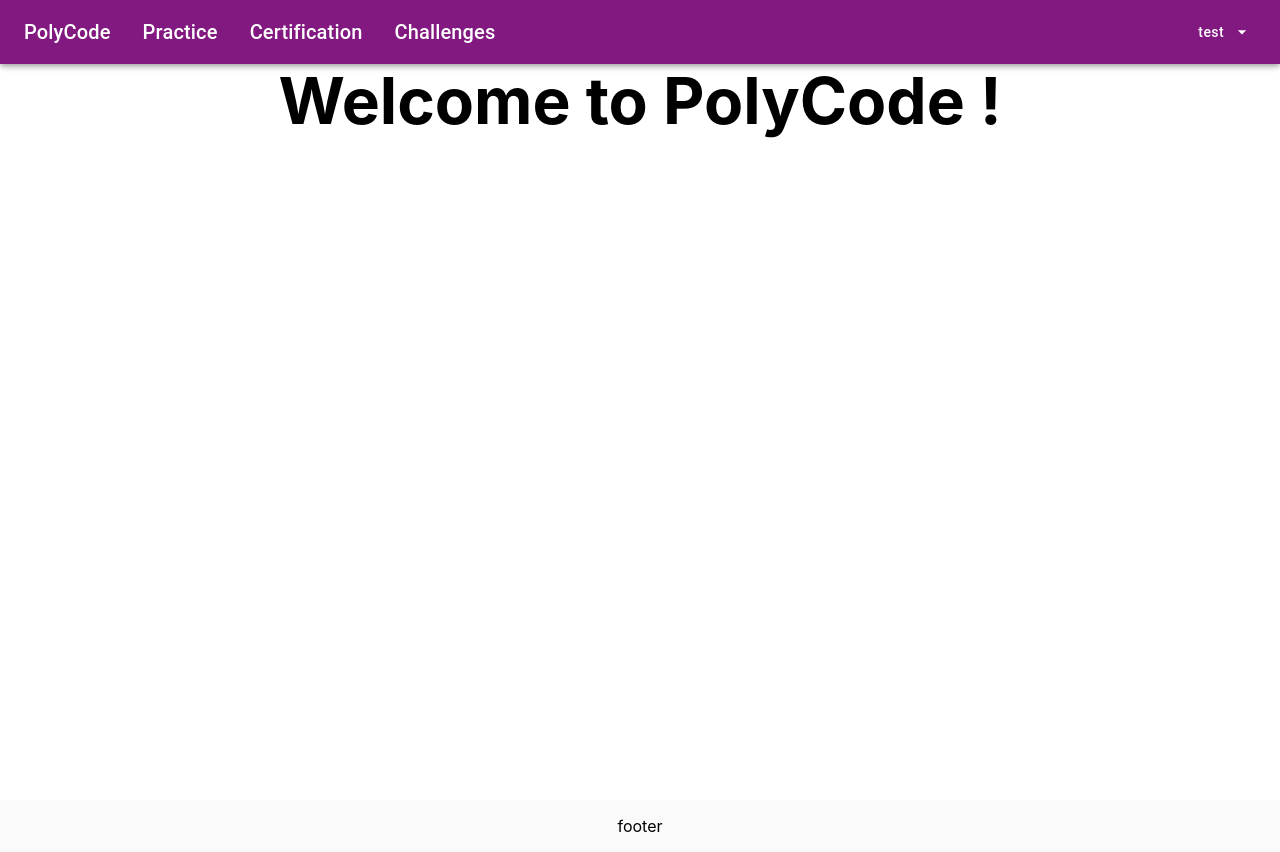
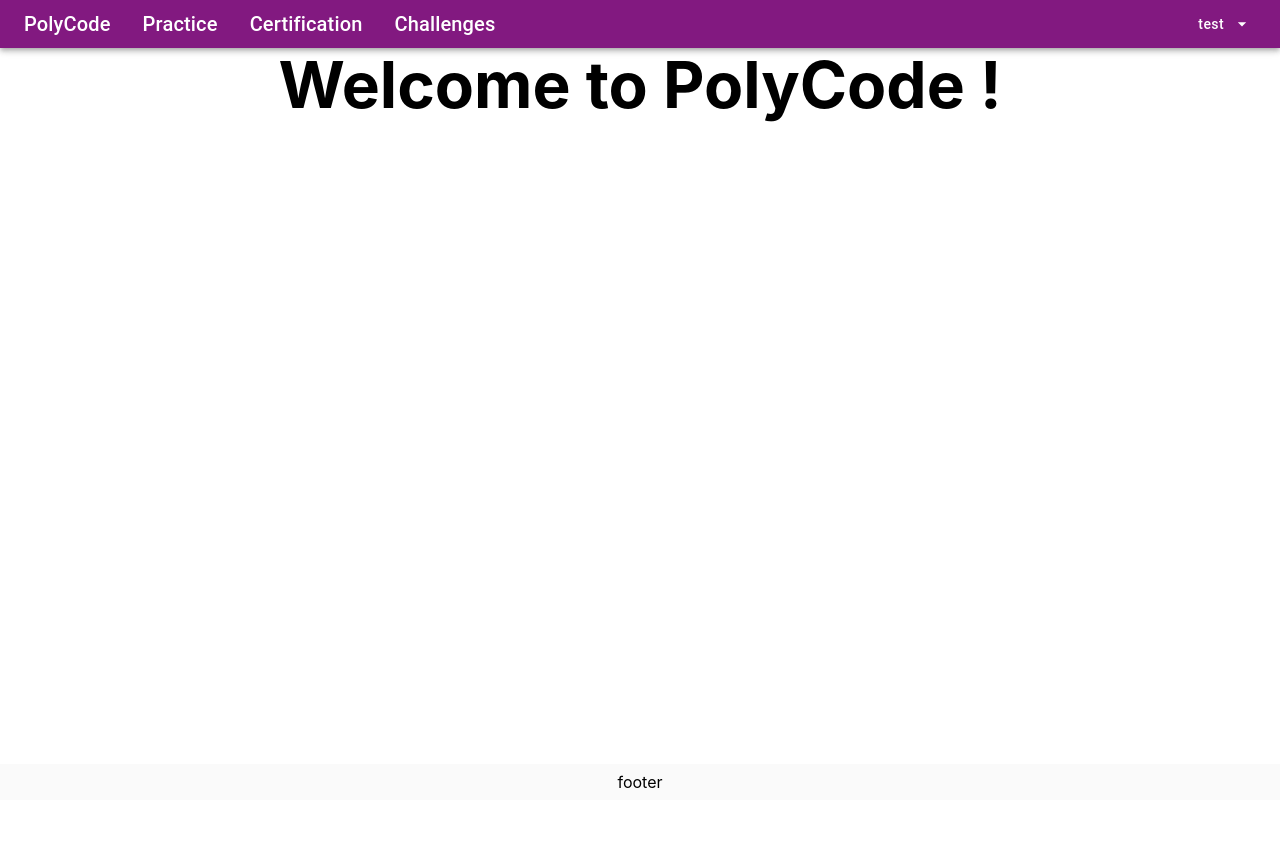
Before and after one commit to NilsPonsard/polycode-poc-front, a Next.js app: page / in a window 1280 px wide. After the commit the page ends 800 px from the top, so only its background shows below. Built offline with nearby package versions, Linux system fonts and the light colour scheme.

Commit message:
feat(editor): add monaco

```diff
--- a/components/GeneralAppBar.tsx
+++ b/components/GeneralAppBar.tsx
@@ -41,8 +41,8 @@ export function GeneralAppBar() {
   };
 
   return (
-    <AppBar position="sticky">
-      <Toolbar>
+    <AppBar position="sticky" sx={{ zIndex: 3 }}>
+      <Toolbar variant="dense">
         <Typography variant="h6" component="div">
           <Link href={'/'}>PolyCode</Link>
         </Typography>
--- a/package.json
+++ b/package.json
@@ -11,6 +11,7 @@
   "dependencies": {
     "@emotion/react": "^11.9.0",
     "@emotion/styled": "^11.8.1",
+    "@monaco-editor/react": "^4.4.4",
     "@mui/icons-material": "^5.6.2",
     "@mui/material": "^5.6.4",
     "next": "12.1.5",
--- a/pages/_app.tsx
+++ b/pages/_app.tsx
@@ -18,13 +18,13 @@ const DOTheme = createTheme({
 function MyApp({ Component, pageProps }: AppProps) {
   return (
     <ThemeProvider theme={DOTheme}>
-      <main>
-      <GeneralAppBar />
-        <Component {...pageProps} />
-      </main>
-      <footer>
-        footer
-      </footer>
+      <div className="root">
+        <GeneralAppBar />
+        <main>
+          <Component {...pageProps} />
+        </main>
+        <footer>footer</footer>
+      </div>
     </ThemeProvider>
   );
 }
--- a/styles/globals.css
+++ b/styles/globals.css
@@ -16,11 +16,18 @@ a {
 }
 
 main {
-  min-height: 100vh;
+  height: auto;
 }
 
 footer {
-  padding: 1rem;
+  padding: 0.5rem;
   text-align: center;
   background-color: #fafafa;
 }
+
+.root {
+  display: grid;
+  grid-template-columns: 1fr;
+  grid-template-rows: auto 1fr auto;
+  min-height: 100vh;
+}
```
Also changed, not shown: pages/editor/[exerciseId].tsx (+14 -4 lines), styles/Editor.module.css (+12 -5 lines), 1 other file (tests, documents, lock files or other folders).
